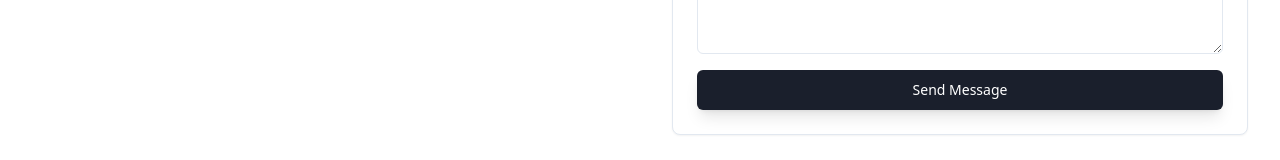
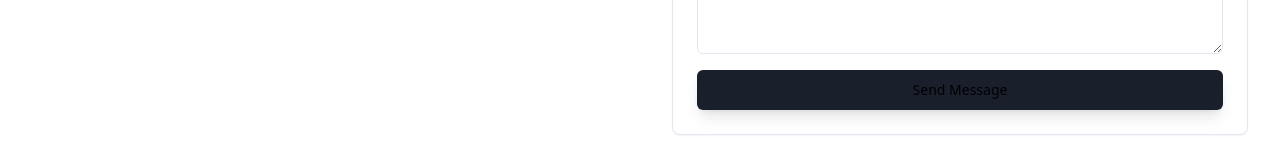
Before and after one commit to TrinitySystech/WebsiteTrin, a React (Vite) app: page / in a window 1280 px wide. Shown: the part 1665-1825 px from the top of the page. Built offline with nearby package versions, Linux system fonts and the light colour scheme.

Commit message:
Fix: Change contact us button text color
Change the text color of the contact us button to black.

```diff
--- a/src/components/Contact.tsx
+++ b/src/components/Contact.tsx
@@ -45,7 +45,7 @@ export const Contact = () => {
                 <Input placeholder="Subject" />
                 <Textarea placeholder="Your message" className="min-h-[120px]" />
                 <Button
-                  className="w-full bg-primary text-white hover:bg-primary/90 transition-colors duration-300 transform hover:scale-105 shadow-lg"
+                  className="w-full bg-primary text-black hover:bg-primary/90 transition-colors duration-300 transform hover:scale-105 shadow-lg"
                 >
                   Send Message
                 </Button>
```
